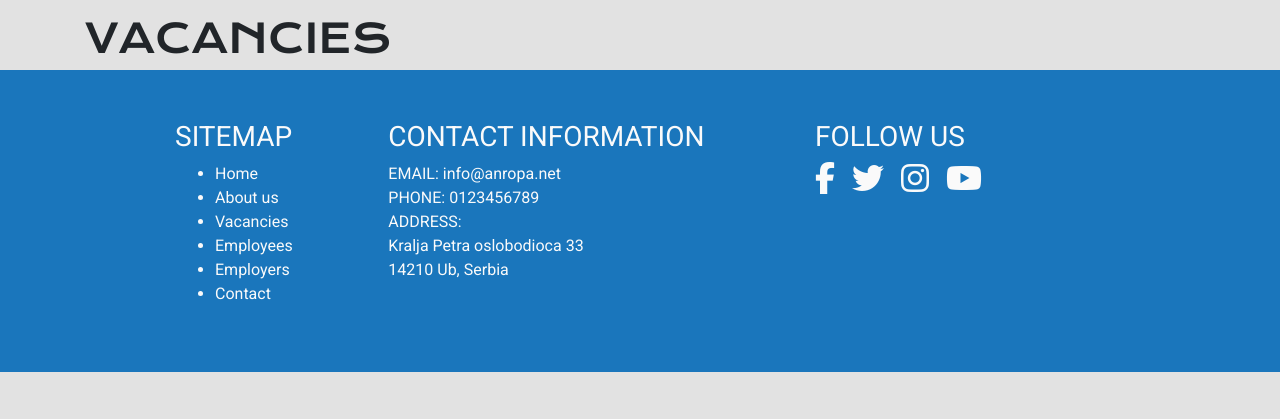
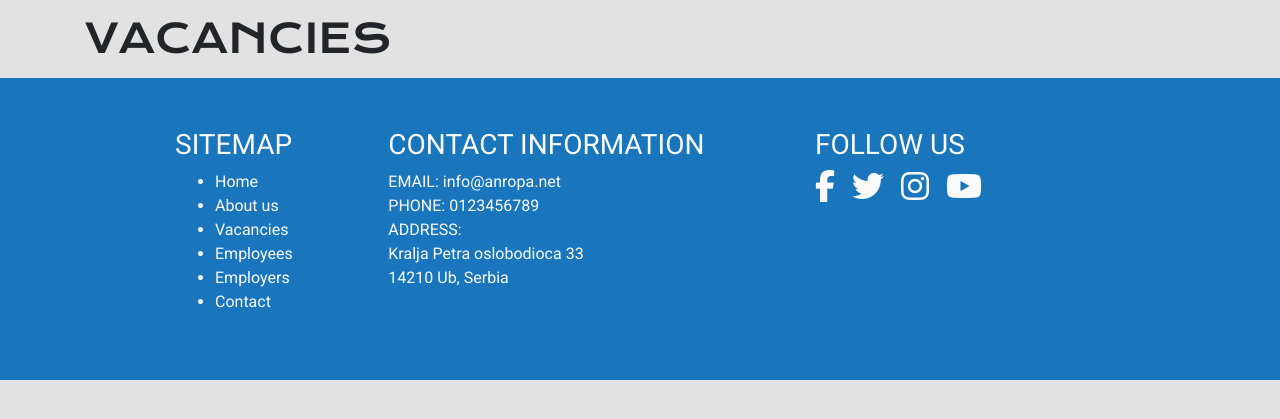
Before and after one commit to Code-Institute-Submissions/Albastraoz-anropa, a Flask app: page /vacancies in a window 1280 px wide. Shown: the part 72-491 px from the top of the page. Run offline with Flask 2, Linux system fonts and the light colour scheme; data that the repository does not hold is empty; some libraries are stand-ins or nearby versions.

Commit message:
Version 1.11 - Updated design for all vacancies pages.

```diff
--- a/templates/aboutus.html
+++ b/templates/aboutus.html
@@ -1,4 +1,5 @@
 {% extends 'base.html' %} {% block content %}
+
 <div class="nav-whitespace"></div>
 <div class="container">
     <div class="row pb-2">
--- a/templates/vacancies.html
+++ b/templates/vacancies.html
@@ -1,7 +1,13 @@
 {% extends 'base.html' %} {% block content %}
+
 <div class="nav-whitespace"></div>
 <div class="container">
-    <h1>VACANCIES</h1>
+    <div class="row pb-2">
+        <div class="col-12">
+            <h1>VACANCIES</h1>
+        </div>
+    </div>
+
     <div class="row">
     {% for vacancy in vacancies %}
         <div class="col-12 col-md-4">
```
Also changed, not shown: templates/edit_vacancy.html (+7 -1 lines), templates/vacancy.html (+6 -1 lines).
